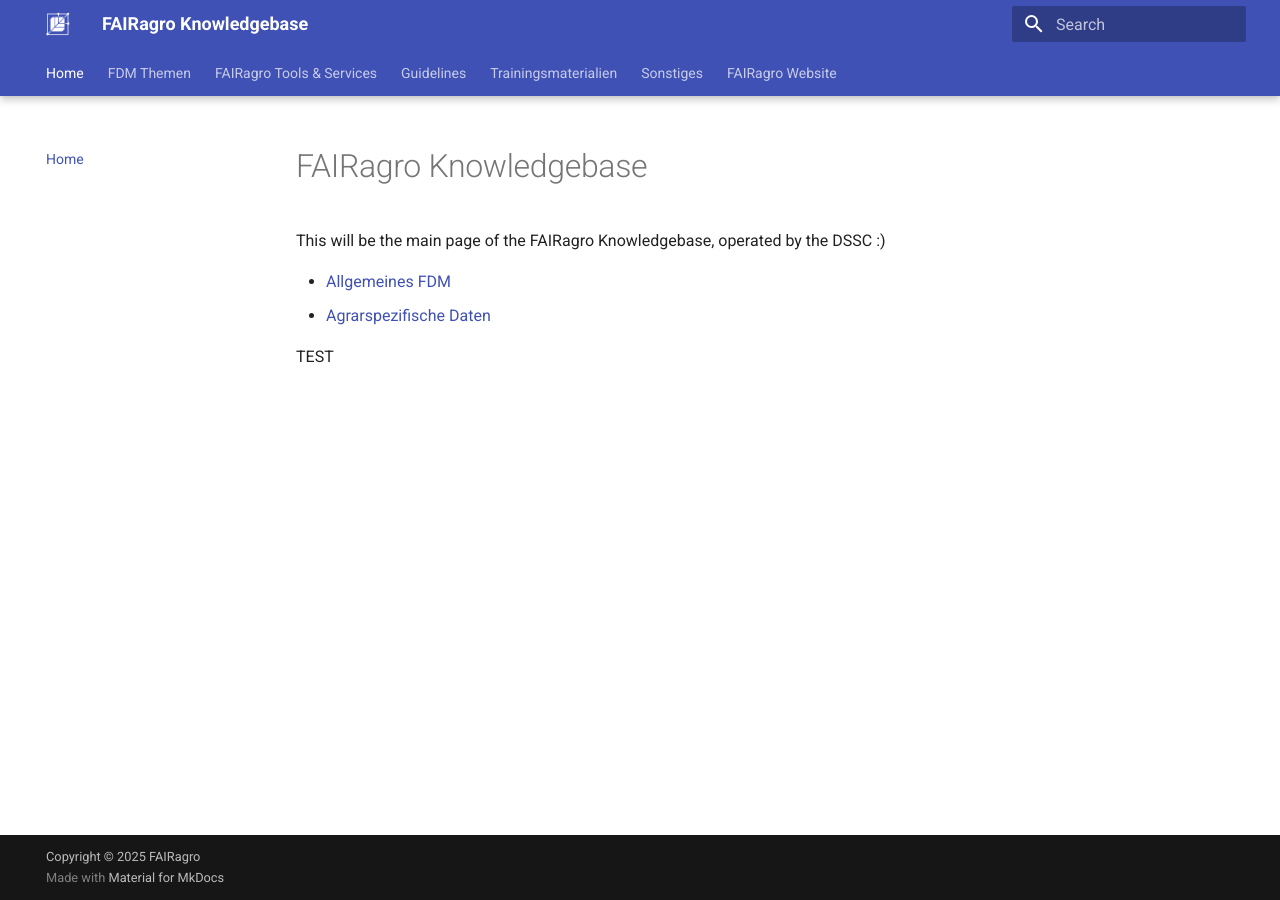
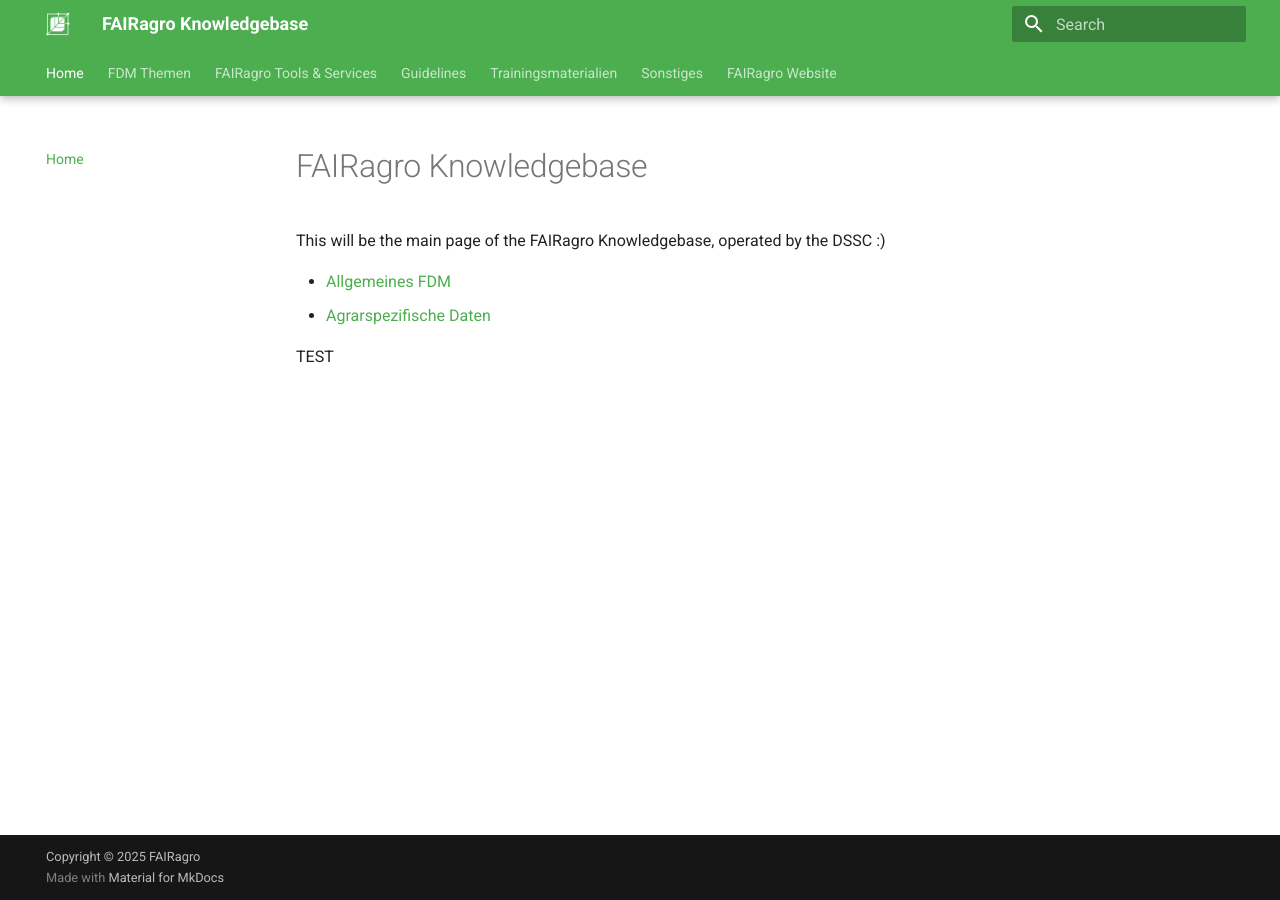
Before and after one commit to bressco/knowledgebase, an MkDocs documentation site: the page built from docs/index.md, in a window 1280 px wide. Built offline with MkDocs 1.6.1 and Material for MkDocs 9.7.7, drawn with Linux system fonts in a browser that asks for light colours.

Commit message:
Change color scheme

```diff
--- a/mkdocs.yml
+++ b/mkdocs.yml
@@ -38,3 +38,7 @@ theme:
         # toc
         - toc.integrate
         - toc.follow
+    #color scheme
+    palette:
+        primary: green
+        accent: amber
```
